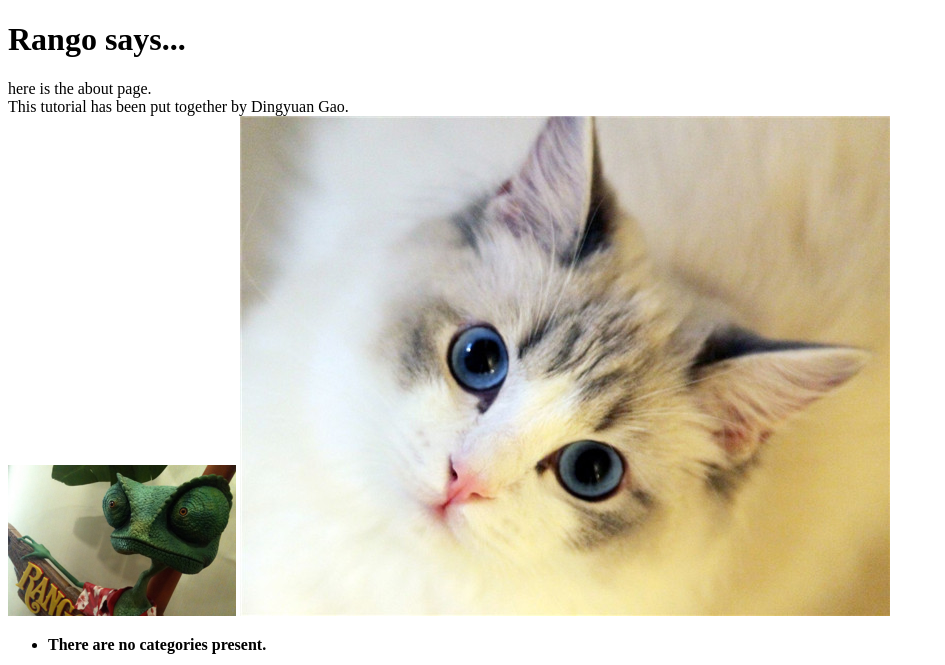
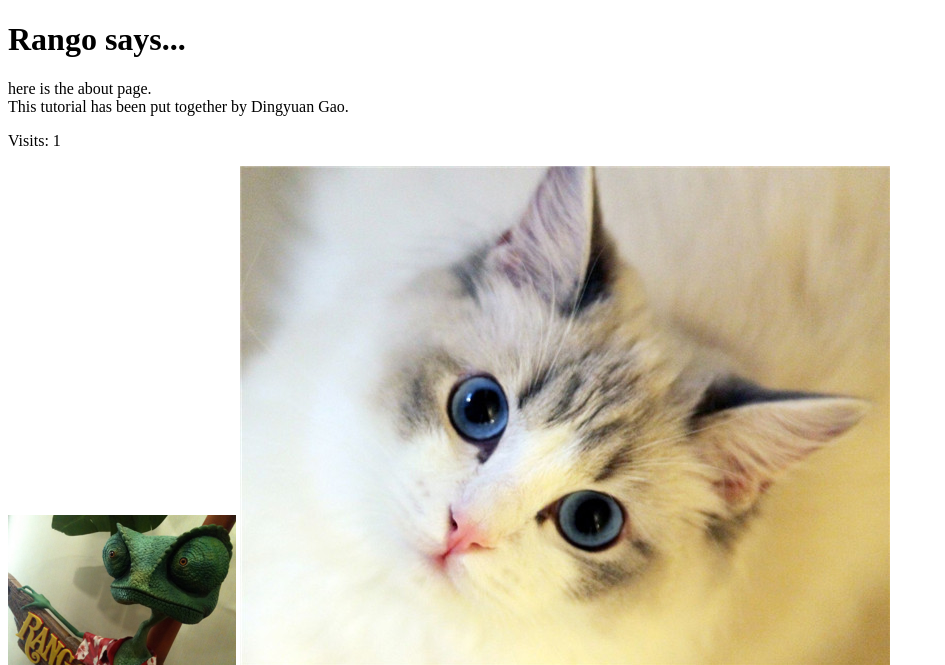
Before and after one commit to fatFire/tango_with_django_project, a Django app: page /rango/about/ in a window 1280 px wide. Shown: the top 665 px of the page, without its empty margins (0-945 px from the left). Run offline with Django 3.2, Linux system fonts and the light colour scheme; data that the repository does not hold is empty.

Commit message:
learn chpter10

```diff
--- a/populate_rango.py
+++ b/populate_rango.py
@@ -4,8 +4,6 @@ os.environ.setdefault('DJANGO_SETTINGS_MODULE', 'tango_with_django_project.setti
 import django
 django.setup()
 from rango.models import Category, Page
-
-# For an explanation of what is going on here, please refer to the TwD book.
 
 def populate():
     python_pages = [
@@ -65,7 +63,6 @@ def add_cat(name, views=0, likes=0):
     c.save()
     return c
 
-# Start execution here!
 if __name__ == '__main__':
     print('Starting Rango population script...')
     populate()
--- a/rango/views.py
+++ b/rango/views.py
@@ -7,6 +7,7 @@ from django.urls import reverse
 from rango.forms import CategoryForm, PageForm, UserForm, UserProfileForm
 from django.contrib.auth import authenticate, login, logout
 from django.contrib.auth.decorators import login_required
+from datetime import datetime
 
 
 def index(request):
@@ -19,11 +20,17 @@ def index(request):
     context_dict['pages'] = page_list
     context_dict['extra'] = 'From the model solution on GitHub'
 
+    visitor_cookie_handler(request)
+
     return render(request, 'rango/index.html', context=context_dict)
 
 
 def about(request):
-    return render(request, 'rango/about.html')
+    context_dict = {}
+    visitor_cookie_handler(request)
+    context_dict['visits'] = request.session['visits']
+
+    return render(request, 'rango/about.html', context=context_dict)
 
 
 def show_category(request, category_name_slug):
@@ -142,3 +149,22 @@ def restricted(request):
 def user_logout(request):
     logout(request)
     return redirect(reverse('rango:index'))
+
+def get_server_side_cookie(request, cookie, default_val=None):
+    val = request.session.get(cookie)
+    if not val:
+        val = default_val
+    return val
+
+def visitor_cookie_handler(request):
+    visits = int(get_server_side_cookie(request, 'visits', '1'))
+    last_visit_cookie = get_server_side_cookie(request, 'last_visit', str(datetime.now()))
+    last_visit_time = datetime.strptime(last_visit_cookie[:-7], '%Y-%m-%d %H:%M:%S')
+
+    if (datetime.now() - last_visit_time).days > 0:
+        visits = visits + 1
+        request.session['last_visit'] = str(datetime.now())
+    else:
+        request.session['last_visit'] = last_visit_cookie
+
+    request.session['visits'] = visits
--- a/templates/rango/about.html
+++ b/templates/rango/about.html
@@ -10,6 +10,7 @@
 <div>
     here is the about page. <br />
     This tutorial has been put together by Dingyuan Gao.<br />
+    <p>Visits: {{ visits }}</p>
 </div>
 <img src="{% static 'images/rango.jpg' %}" alt="Picture of Rango" />
 <img src="{{ MEDIA_URL }}cat.jpg" alt="Picture of a Cat" />
--- a/templates/rango/restricted.html
+++ b/templates/rango/restricted.html
@@ -8,5 +8,5 @@
 {% block body_block %}
 <h1>Restricted Page</h1>
 Since you're logged in, you can see this text!<br />
-David was here!
+Dingyuan Gao was here!
 {% endblock %}
```
